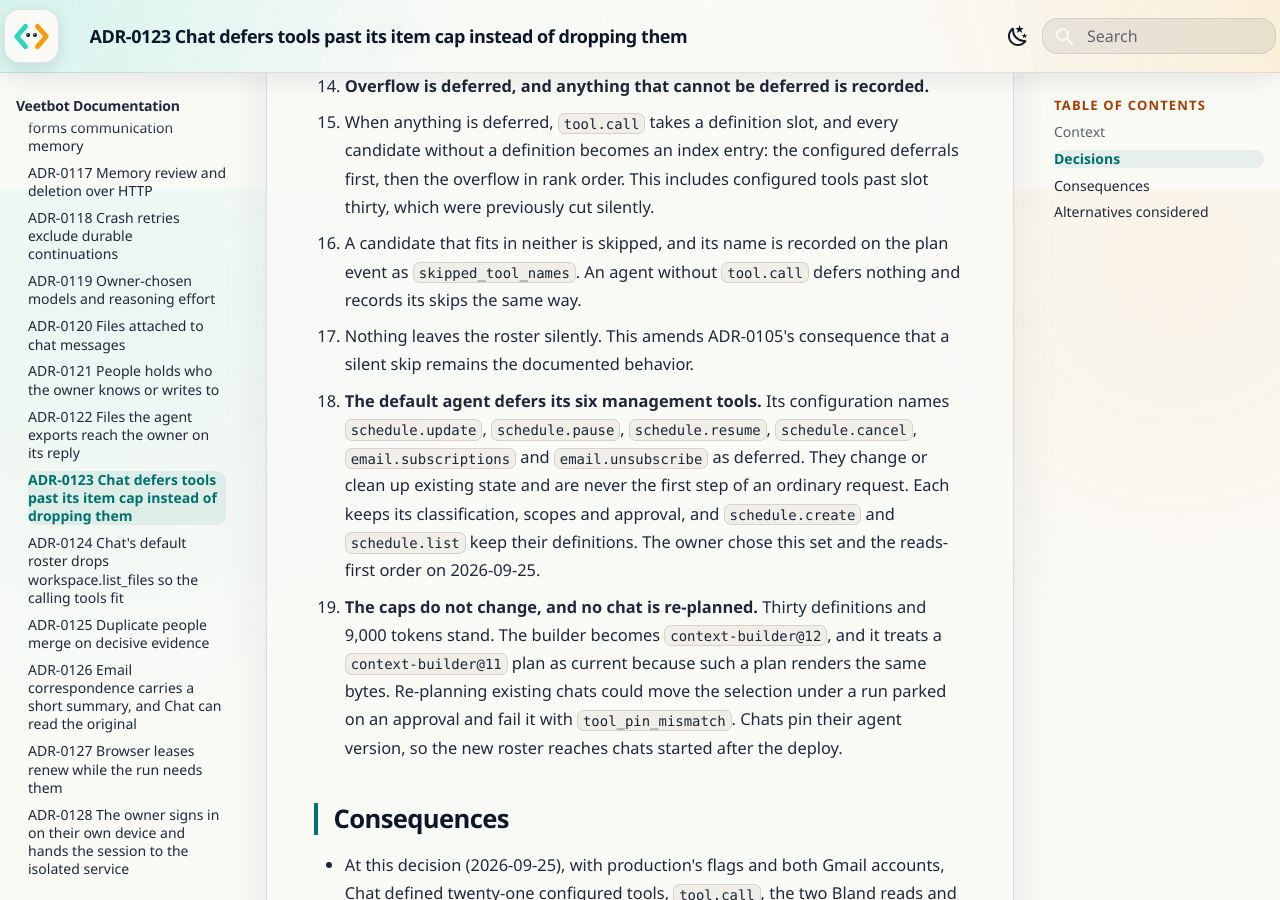
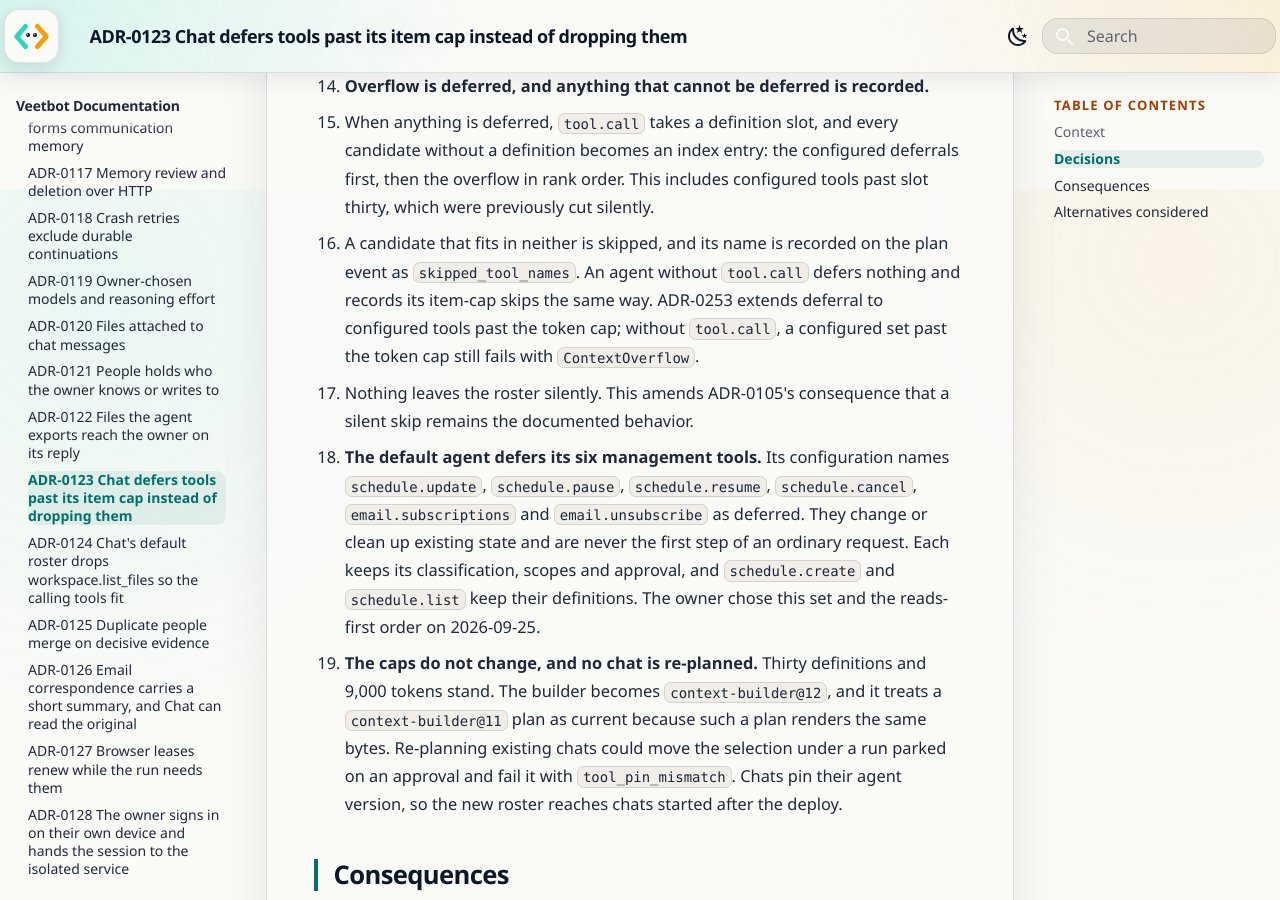
Before and after one commit to avitus/veetbot, an MkDocs documentation site: the page built from docs/adr/0123-deferred-tools-past-the-item-cap.md, in a window 1280 px wide and 900 px high, scrolled down 2511 px. Built offline with MkDocs 1.6.1 and Material for MkDocs 9.7.7, drawn with Linux system fonts in a browser that asks for light colours.

Commit message:
Address PR #198 review: scope ADR-0123 decision 4 to the item cap
Decision 4 and the planner comment now say that without tool.call only
item-cap overflow is skipped and recorded, while configured tools past the
token cap still fail with ContextOverflow (ADR-0253). The bound-chat gate
pins the two Gmail writes the full index skips, so a change to the index cap
shows up in the test.

Reading-Lane: A
Co-Authored-By: Claude Opus 5.5 <noreply@anthropic.com>
Glen-Conversation: e102a20a-71c6-4036-91b8-ec55af875745

```diff
--- a/docs/adr/0123-deferred-tools-past-the-item-cap.md
+++ b/docs/adr/0123-deferred-tools-past-the-item-cap.md
@@ -82,7 +82,10 @@ one account's tools beat the other's.
      configured tools past slot thirty, which were previously cut silently.
    - A candidate that fits in neither is skipped, and its name is recorded on
      the plan event as `skipped_tool_names`. An agent without `tool.call`
-     defers nothing and records its skips the same way.
+     defers nothing and records its item-cap skips the same way. ADR-0253
+     extends deferral to configured tools past the token cap; without
+     `tool.call`, a configured set past the token cap still fails with
+     `ContextOverflow`.
    - Nothing leaves the roster silently. This amends ADR-0105's consequence
      that a silent skip remains the documented behavior.
 5. **The default agent defers its six management tools.** Its configuration
```
Also changed, not shown: 2 other files.
